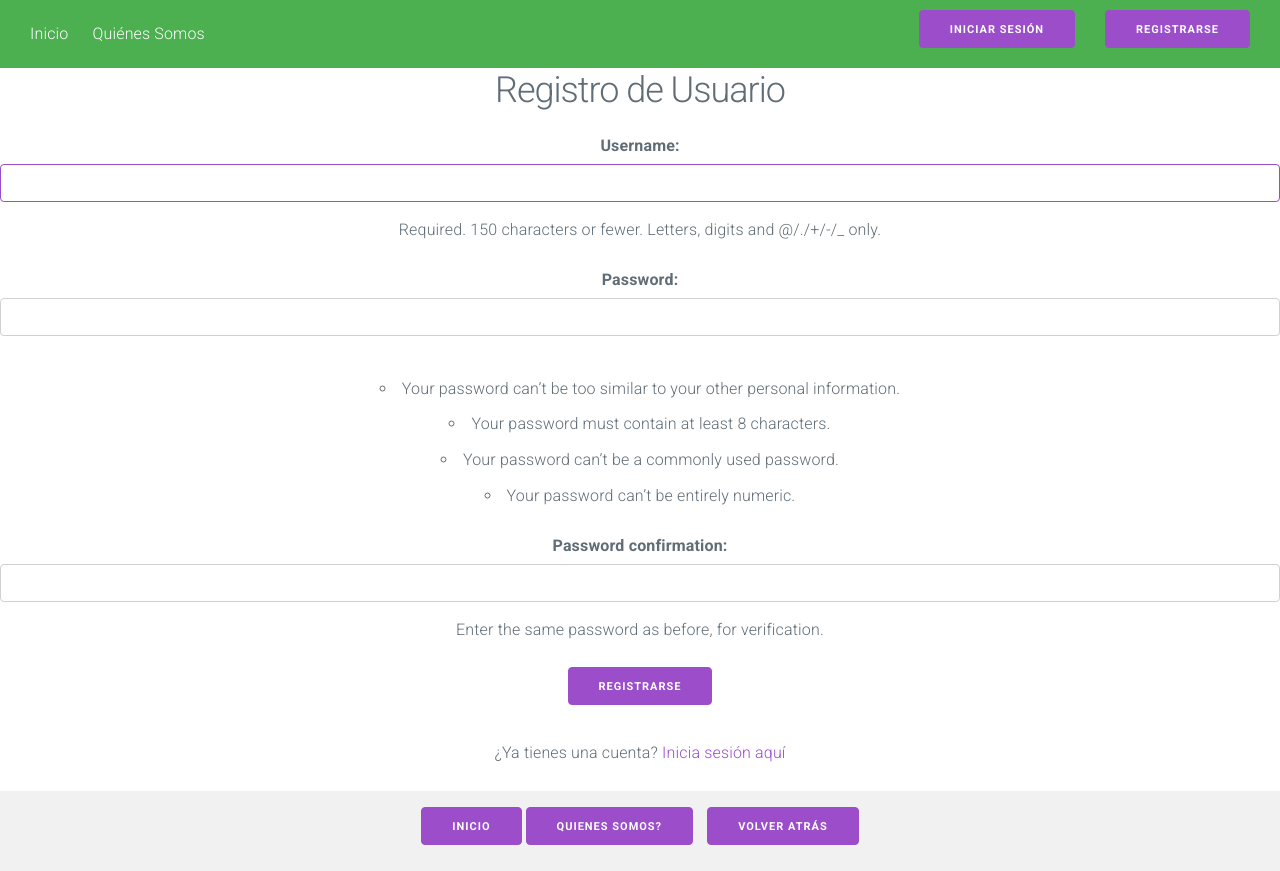
After one commit to WinstonSShaw/terceraPreEntregaShaw, a Django app: page /accounts/register/ in a window 1280 px wide. The commit adds this page. Run offline with Django 5.2, Linux system fonts and the light colour scheme.

Commit message:
agrego login, logout y register

```diff
--- a/src/config/settings.py
+++ b/src/config/settings.py
@@ -122,3 +122,8 @@ STATIC_URL = 'static/'
 # https://docs.djangoproject.com/en/5.1/ref/settings/#default-auto-field
 
 DEFAULT_AUTO_FIELD = 'django.db.models.BigAutoField'
+
+# Configuraciones de autenticación
+LOGIN_URL = 'login'  # URL para el inicio de sesión
+LOGIN_REDIRECT_URL = 'consola:index'  # Redirección después de iniciar sesión
+LOGOUT_REDIRECT_URL = 'consola:index'  # Redirección después de cerrar sesión
--- a/src/config/urls.py
+++ b/src/config/urls.py
@@ -19,5 +19,6 @@ from django.urls import path, include
 
 urlpatterns = [
     path('admin/', admin.site.urls),
+    path('accounts/', include('django.contrib.auth.urls')),  # URLs predeterminadas para Login/Logout
     path("", include("consola.urls")),
 ]
--- a/src/consola/templates/consola/base.html
+++ b/src/consola/templates/consola/base.html
@@ -15,6 +15,26 @@
             margin: 0;
         }
 
+        header {
+            background-color: #4CAF50;
+            color: white;
+            text-align: center;
+            padding: 10px 0;
+        }
+
+        header nav {
+            display: flex;
+            justify-content: space-between;
+            align-items: center;
+            padding: 0 20px;
+        }
+
+        header nav a {
+            color: white;
+            text-decoration: none;
+            margin: 0 10px;
+        }
+
         main {
             flex: 1; /* Expande el contenido principal para llenar el espacio disponible */
         }
@@ -24,18 +44,53 @@
             text-align: center; /* Centrar el contenido */
             padding: 1em;
         }
+
+        .auth-section {
+            display: flex;
+            align-items: center;
+        }
+
+        .auth-section p {
+            margin: 0 10px;
+        }
+
+        .auth-section button {
+            margin-left: 10px;
+        }
     </style>
 </head>
 <body style="text-align: center;">
+    <header>
+        <nav>
+            <div>
+                <a href="{% url 'consola:index' %}">Inicio</a>
+                <a href="{% url 'consola:about' %}">Quiénes Somos</a>
+            </div>
+            <div class="auth-section">
+                {% if user.is_authenticated %}
+                    <p>Bienvenido, {{ user.username }}</p>
+                    <form method="post" action="{% url 'logout' %}" style="display: inline;">
+                        {% csrf_token %}
+                        <button type="submit">Cerrar Sesión</button>
+                    </form>
+                {% else %}
+                    <a href="{% url 'login' %}"><button>Iniciar Sesión</button></a>
+                    <a href="{% url 'consola:register' %}"><button>Registrarse</button></a>
+                {% endif %}
+            </div>
+        </nav>
+    </header>
     <main>
         {% block contenido %}
 
         {% endblock contenido %}
     </main>
     <footer>
+
         {% block piepagina %}
             <a href="{% url 'consola:index' %}"><button>Inicio</button></a>
             <a href="{% url 'consola:about' %}"><button>Quienes somos?</button></a>
+            <button onclick="window.history.back()" style="margin-left: 10px;">Volver Atrás</button>
         {% endblock piepagina %}
     </footer>
 </body>
--- /dev/null
+++ b/src/consola/templates/registration/register.html
@@ -0,0 +1,11 @@
+{% extends 'consola/base.html' %}
+
+{% block contenido %}
+  <h2>Registro de Usuario</h2>
+  <form method="post">
+    {% csrf_token %}
+    {{ form.as_p }}
+    <button type="submit">Registrarse</button>
+  </form>
+  <p>¿Ya tienes una cuenta? <a href="{% url 'login' %}">Inicia sesión aquí</a></p>
+{% endblock %}
--- a/src/consola/urls.py
+++ b/src/consola/urls.py
@@ -1,7 +1,7 @@
 
 from django.urls import path
 
-from .views import about, index, consola_list, juego_list, jugador_list, consola_create, juego_create, jugador_create, consola_edit, consola_delete, juego_edit, juego_delete, jugador_edit, jugador_delete
+from .views import about, index, consola_list, juego_list, jugador_list, consola_create, juego_create, jugador_create, consola_edit, consola_delete, juego_edit, juego_delete, jugador_edit, jugador_delete, register
 
 app_name = "consola"
 
@@ -20,4 +20,5 @@ urlpatterns = [
     path("juego/<int:pk>/delete/", juego_delete, name="juego_delete"),
     path("jugador/<int:pk>/edit/", jugador_edit, name="jugador_edit"),
     path("jugador/<int:pk>/delete/", jugador_delete, name="jugador_delete"),
+    path('accounts/register/', register, name='register'),
 ]
--- a/src/consola/views.py
+++ b/src/consola/views.py
@@ -1,3 +1,6 @@
+from django.contrib.auth.forms import UserCreationForm
+from django.contrib.auth import login
+from django.contrib.auth.decorators import login_required
 from django.shortcuts import render, redirect
 
 from .models import Consola, Juego, Jugador
@@ -10,11 +13,13 @@ def index(request):
 def about(request):
     return render(request, "consola/about.html")
 
+@login_required
 def consola_list(request):
     query = Consola.objects.all()
     context = {"consolas": query}
     return render(request, "consola/consola_list.html", context)
 
+@login_required
 def consola_create(request):
     if request.method == "GET":
         form = ConsolaForm()
@@ -25,6 +30,7 @@ def consola_create(request):
             return redirect("consola:consola_list")
     return render(request, "consola/consola_form.html", {"form": form})
 
+@login_required
 def consola_edit(request, pk):
     consola = Consola.objects.get(pk=pk)
     if request.method == "POST":
@@ -36,6 +42,7 @@ def consola_edit(request, pk):
         form = ConsolaForm(instance=consola)
     return render(request, "consola/consola_form.html", {"form": form, "consola": consola})
 
+@login_required
 def consola_delete(request, pk):
     consola = Consola.objects.get(pk=pk)
     if request.method == "POST":
@@ -43,11 +50,13 @@ def consola_delete(request, pk):
         return redirect("consola:consola_list")
     return render(request, "consola/consola_confirm_delete.html", {"consola": consola})
 
+@login_required
 def juego_list(request):
     query = Juego.objects.all()
     context = {"juegos": query}
     return render(request, "consola/juego_list.html", context)
 
+@login_required
 def juego_create(request):
     if request.method == "GET":
         form = JuegoForm()
@@ -58,6 +67,7 @@ def juego_create(request):
             return redirect("consola:juego_list")
     return render(request, "consola/juego_form.html", {"form": form})
 
+@login_required
 def juego_edit(request, pk):
     juego = Juego.objects.get(pk=pk)
     if request.method == "POST":
@@ -69,6 +79,7 @@ def juego_edit(request, pk):
         form = JuegoForm(instance=juego)
     return render(request, "consola/juego_form.html", {"form": form, "juego": juego})
 
+@login_required
 def juego_delete(request, pk):
     juego = Juego.objects.get(pk=pk)
     if request.method == "POST":
@@ -76,11 +87,13 @@ def juego_delete(request, pk):
         return redirect("consola:juego_list")
     return render(request, "consola/juego_confirm_delete.html", {"juego": juego})
 
+@login_required
 def jugador_list(request):
     query = Jugador.objects.all()
     context = {"jugadores": query}
     return render(request, "consola/jugador_list.html", context)
 
+@login_required
 def jugador_create(request):
     if request.method == "GET":
         form = JugadorForm()
@@ -91,6 +104,7 @@ def jugador_create(request):
             return redirect("consola:jugador_list")
     return render(request, "consola/jugador_form.html", {"form": form})
 
+@login_required
 def jugador_edit(request, pk):
     jugador = Jugador.objects.get(pk=pk)
     if request.method == "POST":
@@ -102,9 +116,21 @@ def jugador_edit(request, pk):
         form = JugadorForm(instance=jugador)
     return render(request, "consola/jugador_form.html", {"form": form, "jugador": jugador})
 
+@login_required
 def jugador_delete(request, pk):
     jugador = Jugador.objects.get(pk=pk)
     if request.method == "POST":
         jugador.delete()
         return redirect("consola:jugador_list")
     return render(request, "consola/jugador_confirm_delete.html", {"jugador": jugador})
+
+def register(request):
+    if request.method == 'POST':
+        form = UserCreationForm(request.POST)
+        if form.is_valid():
+            user = form.save()
+            login(request, user)
+            return redirect('consola:index')
+    else:
+        form = UserCreationForm()
+    return render(request, 'registration/register.html', {'form': form})
```
Also changed, not shown: src/consola/templates/registration/logged_out.html (added, +7 -0 lines), src/consola/templates/registration/login.html (added, +11 -0 lines), src/db.sqlite3.
